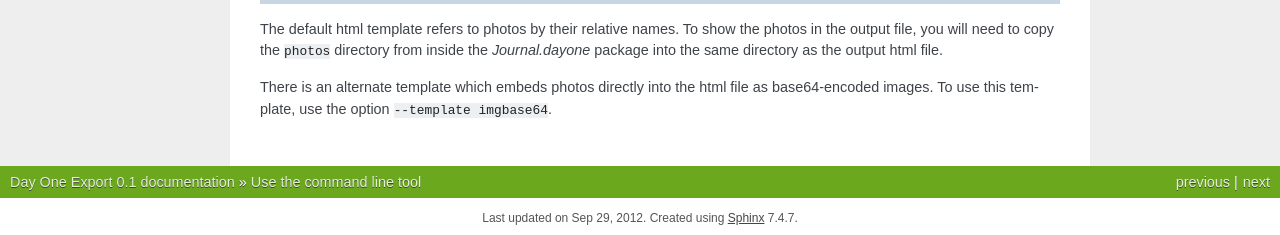
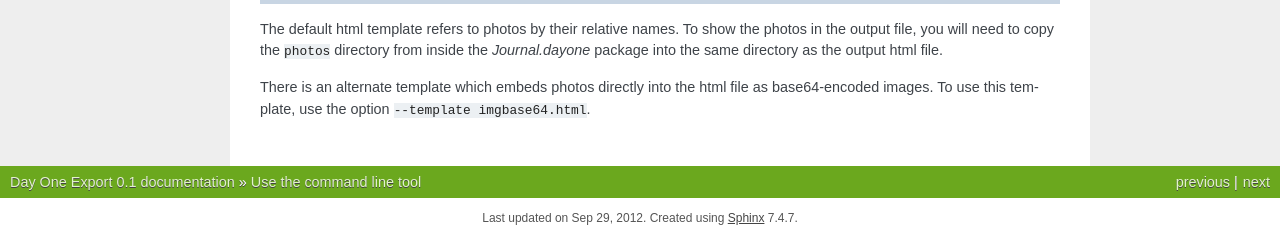
Before and after one commit to nathangrigg/dayone_export, a Sphinx documentation site: the page built from docs/cli.rst, in a window 1280 px wide. Shown: the part 1319-1554 px from the top of the page. Built offline with Sphinx 7.4.7, drawn with Linux system fonts in a browser that asks for light colours.

```diff
--- a/docs/cli.rst
+++ b/docs/cli.rst
@@ -87,4 +87,4 @@ as the output html file.
 
 There is an alternate template which embeds photos directly into the html
 file as base64-encoded images. To use this template, use the option
-``--template imgbase64``.
+``--template imgbase64.html``.
```
Also changed, not shown: README.md (+1 -1 lines).
